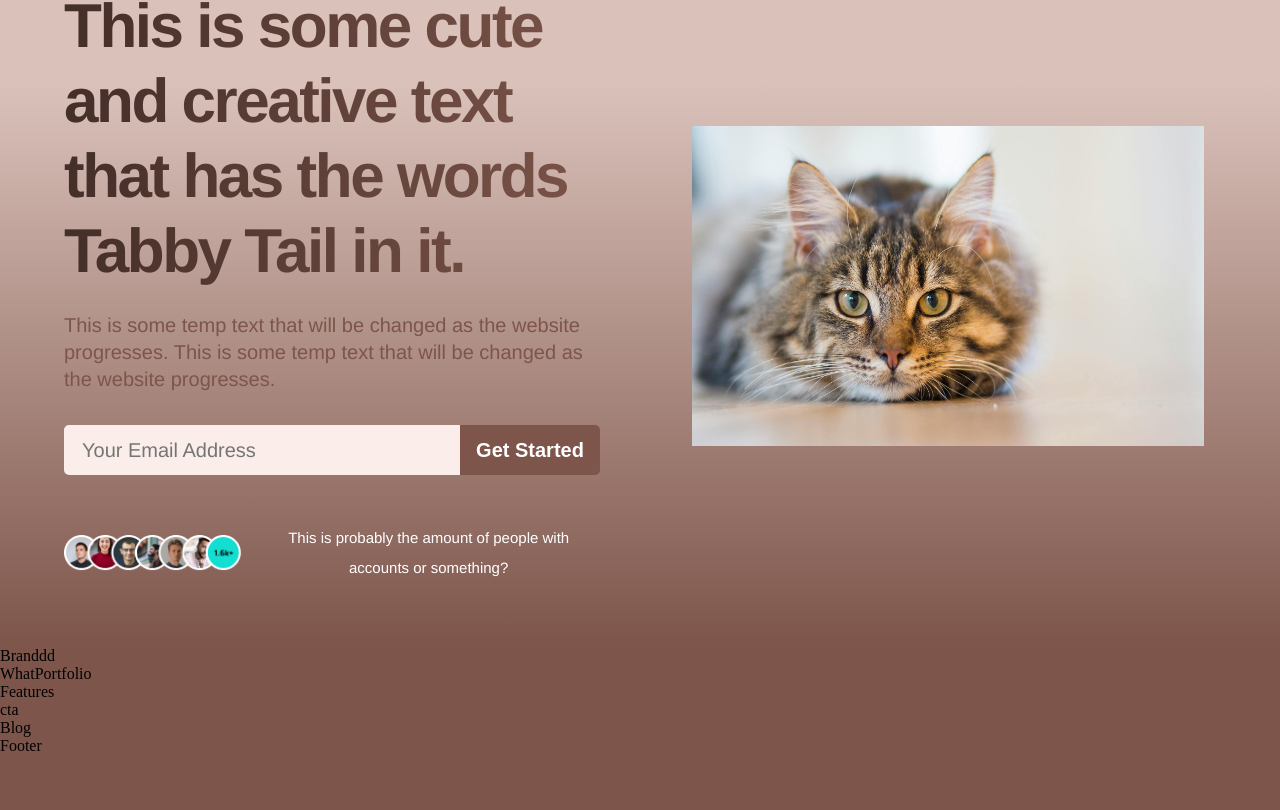
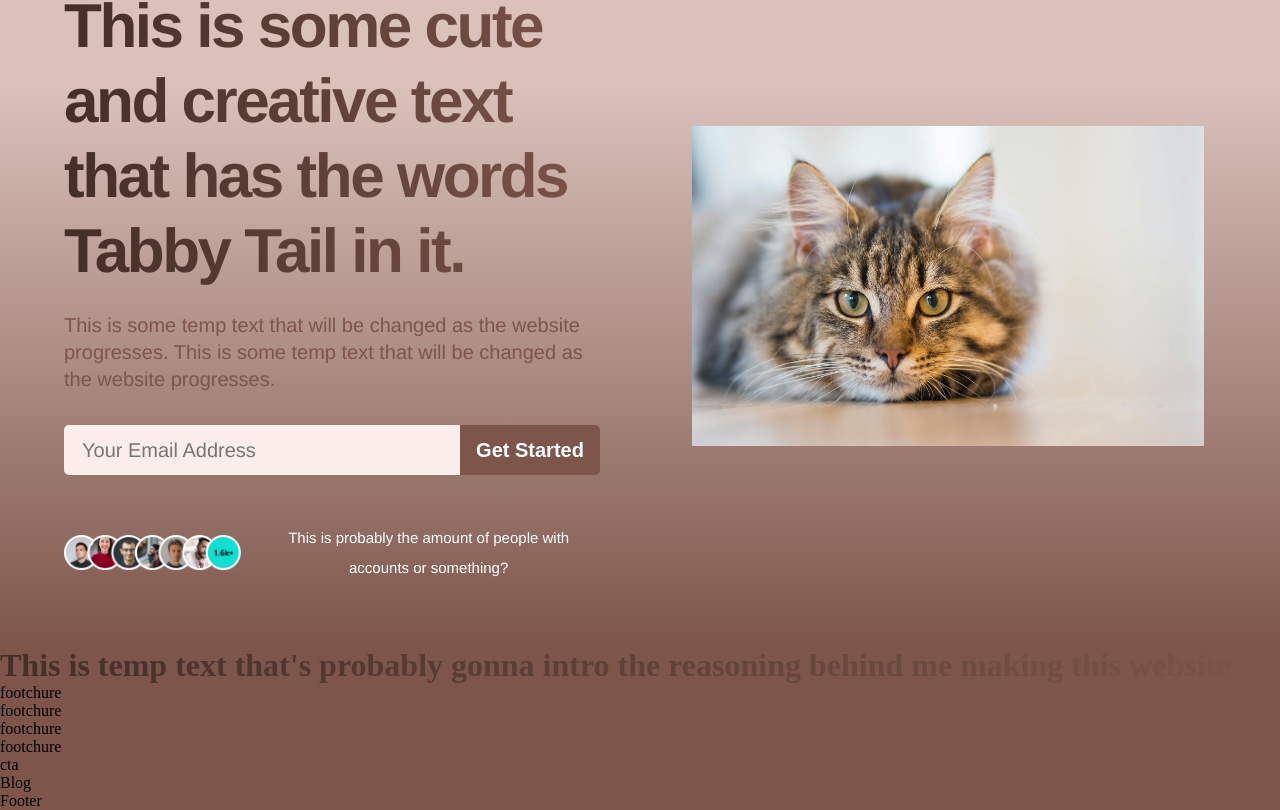
Before and after one commit to Zaheer-Emeran/Tabby-Tail, a React (Create React App) app: page / in a window 1280 px wide. Shown: the part 280-1090 px from the top of the page. Before the commit the page ends 1035 px from the top, so only its background shows below. Built offline with nearby package versions, Linux system fonts and the light colour scheme; the HTML template or start-up script is replaced by a standard one.

Commit message:
didn't get far, but I'm working on the features part.

```diff
--- a/src/App.js
+++ b/src/App.js
@@ -13,8 +13,8 @@ const App = () => {
         <Header />
 
       </div>
-      <Brand />
-      <WhatPortfolio />
+      {/*<Brand />
+      <WhatPortfolio />*/}
       <Features />
       <CTA />
       <Blog />
--- a/src/containers/features/Features.jsx
+++ b/src/containers/features/Features.jsx
@@ -1,10 +1,41 @@
 import React from 'react';
 import './features.css';
+import Feature from '../../components/feature/Feature';
+
+const featuresData = [
+  {
+    title: 'This is a very detailed title hey?',
+    text: 'This is a very detailed and descriptive text that accurately describes the above title...surely'
+  },
+  {
+    title: 'This as well is a very detailed title',
+    text: 'This is a very detailed and descriptive text that accurately describes the above title...surely'
+  },
+  {
+    title: 'But what if i told you, this is also really detailed.',
+    text: 'This is a very detailed and descriptive text that accurately describes the above title...surely'
+  },
+  {
+    title: 'Nah, I lied - none of these are actually detailed... OR IS IT?!',
+    text: 'This is a very detailed and descriptive text that accurately describes the above title...surely'
+  },
+];
 
 const Features = () => {
   return (
-    <div>
-      Features
+    <div className='tabby_tail__features section_padding' id='features'>
+      <div className='tabby_tail__features-heading'>
+        <h1 className='gradient__text'>
+            This is temp text that's probably gonna intro the reasoning behind me making this website
+        </h1>
+
+        </div>
+        <div className="tabby_tail__features-container">
+      {featuresData.map((item, index) => (
+        <Feature title={item.title} text={item.text} key={item.title + index} />
+      ))}
+    </div>
+
     </div>
   )
 }
--- a/src/containers/header/header.css
+++ b/src/containers/header/header.css
@@ -45,7 +45,7 @@
     border: 2px solid var(--color-footer);
     padding: 0 1rem;
     outline:none;
-    color:#fff;
+    color:var(--color-bg);
     border-top-left-radius: 5px;
     border-bottom-left-radius: 5px;
     font-size: 20px;
```
